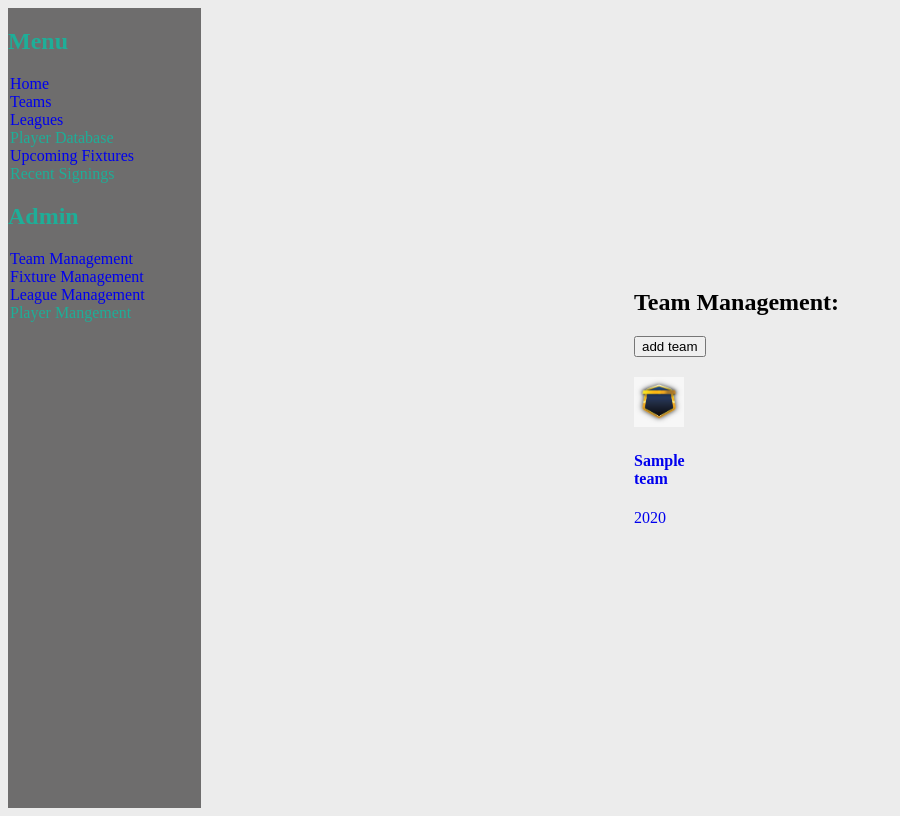
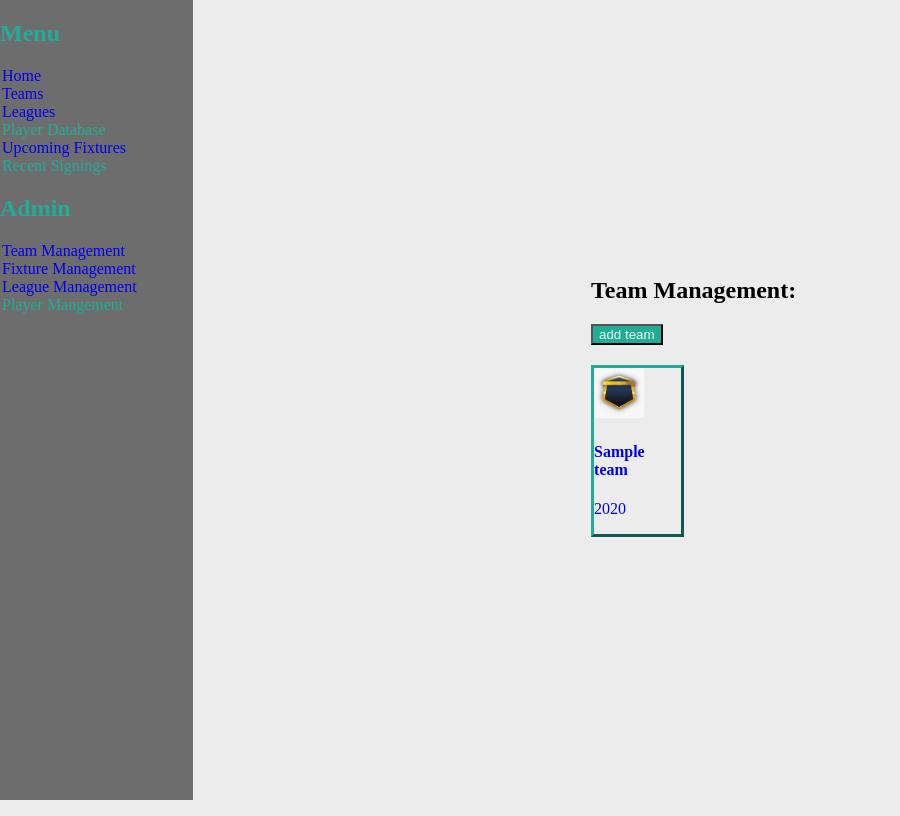
Before and after one commit to chdavidson/Football-Score-Tracker, a Flask app: page /admin/teams in a window 1280 px wide. Shown: the whole page, without its empty margins (0-900 px from the left). Run offline with Flask 2, Linux system fonts and the light colour scheme; a database or web service that is not in the repository returns one stand-in record (values such as "Sample title"); some libraries are stand-ins or nearby versions.

Commit message:
more css to team management

```diff
--- a/static/css/style.css
+++ b/static/css/style.css
@@ -1,6 +1,7 @@
 body {
     background-color: #ECECEC;
     border: 0px;
+    margin: 0px;
 }
 
 .flex_container{
@@ -83,3 +84,27 @@
 .new_team{
     padding-bottom: 20px;
 }
+
+.team_badge{
+    padding-right: 235px;
+}
+
+.team_link {
+    background-color: transparent;
+    height: 300px;
+    width: 350px;
+    align-items:flex-start;
+    z-index: -1;
+}
+
+.team_management_grid {
+    z-index: 1;
+    border-style:outset;
+    border-color: #1EAe98;
+
+}
+
+input[type=submit] {
+    background-color: #1EAe98;
+    color: whitesmoke;
+}
--- a/templates/teams/admin/index.html
+++ b/templates/teams/admin/index.html
@@ -7,11 +7,13 @@
             <input type="submit" value="add team" />
         </form>
     </div>
+
     <div class='team_grid_flex_container'>
         {% for team in teams %}
-        <div class='team_management_grid'>
-            <a href='/admin/teams/edit/{{team.id}}'>
-                <img src="{{url_for('static', filename='badge.png')}}" height=50px width=50px/>
+            <div class='team_management_grid'>
+            <a href='/admin/teams/edit/{{team.id}}' class='team_link'>
+
+                <img class='team_badge'src="{{url_for('static', filename='badge.png')}}" height=50px width=50px/>
                 <h4>{{team.name}}</h4>
                 <p>{{team.year_founded}}</P>
             </a>
```
Also changed, not shown: templates/players/user/index.html (+10 -0 lines).
